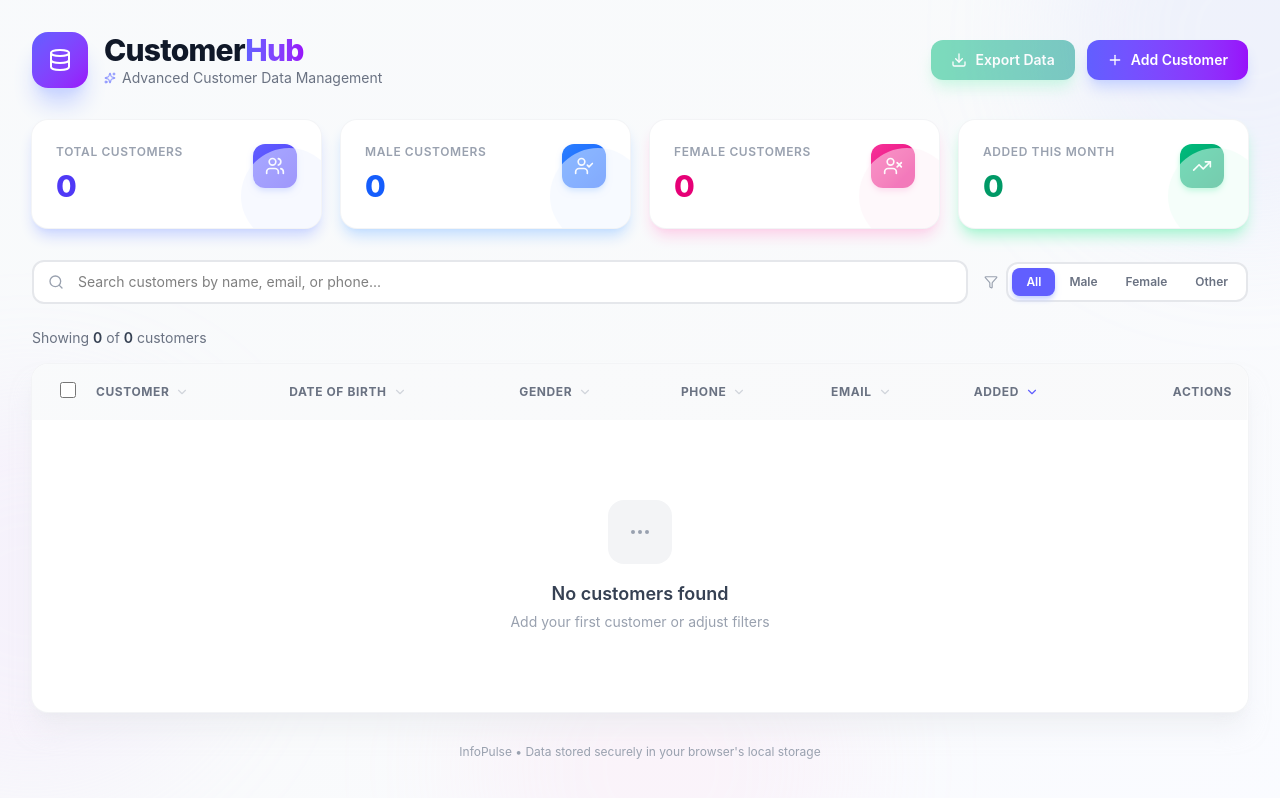
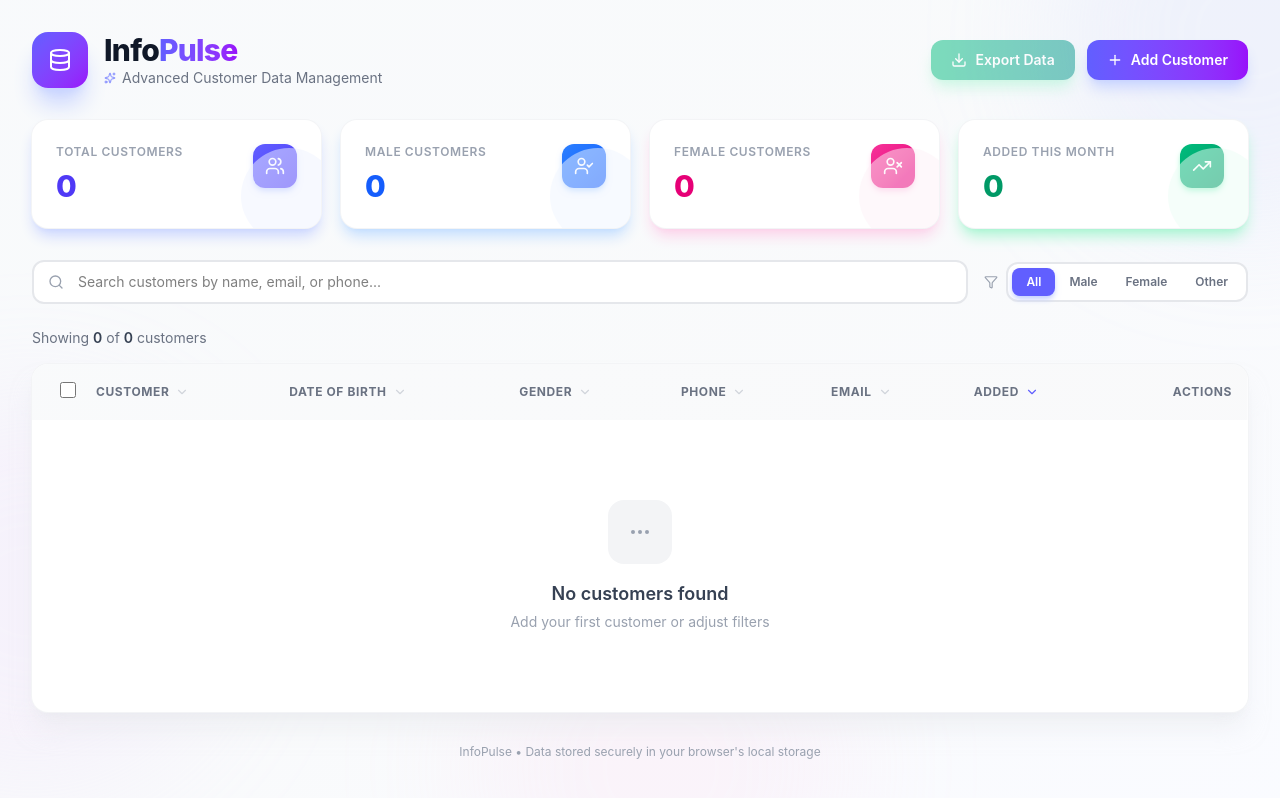
Before and after one commit to Dhananjay0376/InfoPulse, a React (Vite) app: page / in a window 1280 px wide. Built offline with nearby package versions, Linux system fonts and the light colour scheme.

Commit message:
rename app branding to InfoPulse

```diff
--- a/src/App.tsx
+++ b/src/App.tsx
@@ -132,7 +132,7 @@
               </div>
               <div>
                 <h1 className="text-3xl font-extrabold text-gray-900 tracking-tight">
-                  Customer<span className="text-transparent bg-clip-text bg-gradient-to-r from-indigo-500 to-purple-600">Hub</span>
+                  Info<span className="text-transparent bg-clip-text bg-gradient-to-r from-indigo-500 to-purple-600">Pulse</span>
                 </h1>
                 <p className="text-sm text-gray-500 flex items-center gap-1.5">
                   <Sparkles size={12} className="text-indigo-400" />
```
